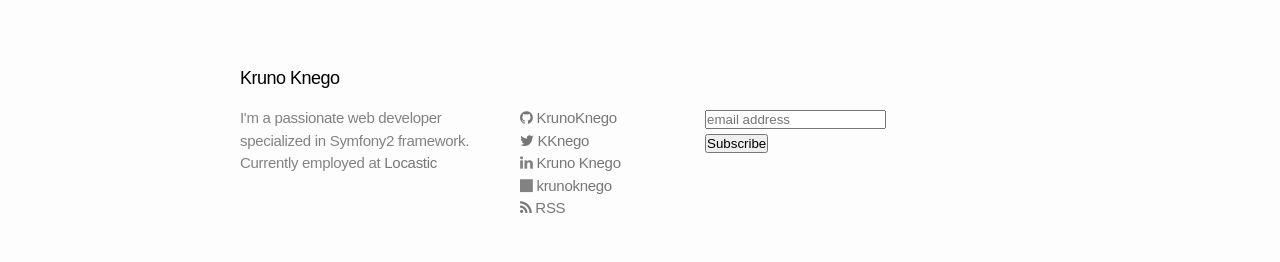
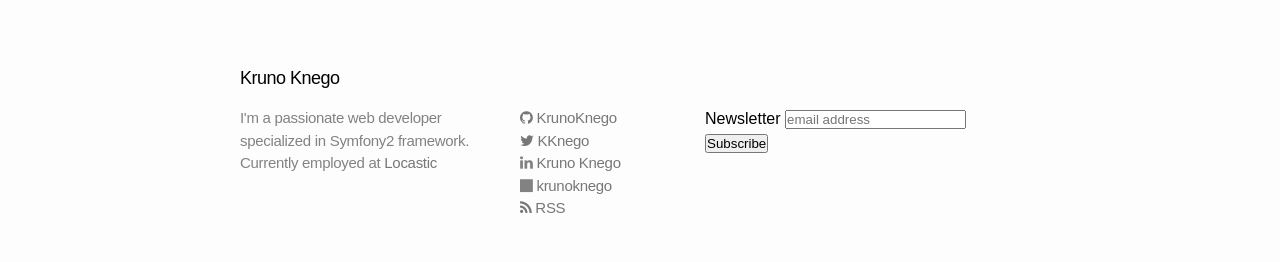
Before and after one commit to guotechfin/KrunoKnego.github.io, a Jekyll site: the page built from index.html, in a window 1280 px wide. Shown: the part 1188-1450 px from the top of the page. Built offline with Jekyll 4.4.1, drawn with Linux system fonts in a browser that asks for light colours; nearby versions of some CDN libraries; the list of posts is cut into pages by our own code; comment, search, counter and statistics services are not loaded.

Commit message:
Mail chimp added.

```diff
--- a/_includes/footer.html
+++ b/_includes/footer.html
@@ -96,7 +96,7 @@
         <div id="mc_embed_signup">
             <form action="//krunoknego.us9.list-manage.com/subscribe/post?u=e7acc90d6f71b0729b308f53f&amp;id=93ccf69194" method="post" id="mc-embedded-subscribe-form" name="mc-embedded-subscribe-form" class="validate" target="_blank" novalidate>
                 <div id="mc_embed_signup_scroll">
-                    <label for="mce-EMAIL"></label>
+                    <label for="mce-EMAIL">Newsletter</label>
                     <input type="email" value="" name="EMAIL" class="email" id="mce-EMAIL" placeholder="email address" required>
                     <!-- real people should not fill this in and expect good things - do not remove this or risk form bot signups-->
                     <div style="position: absolute; left: -5000px;"><input type="text" name="b_e7acc90d6f71b0729b308f53f_93ccf69194" tabindex="-1" value=""></div>
```
